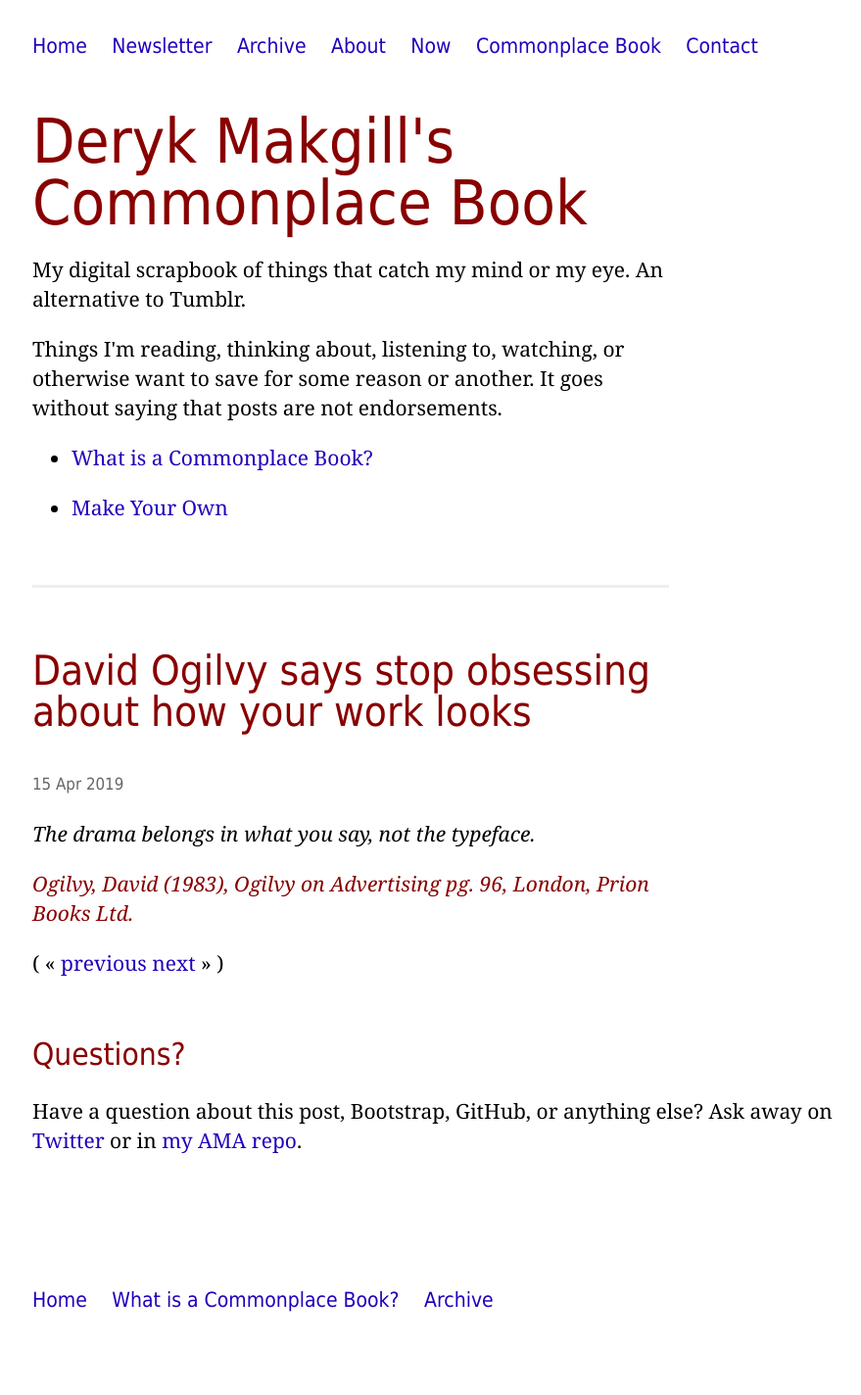
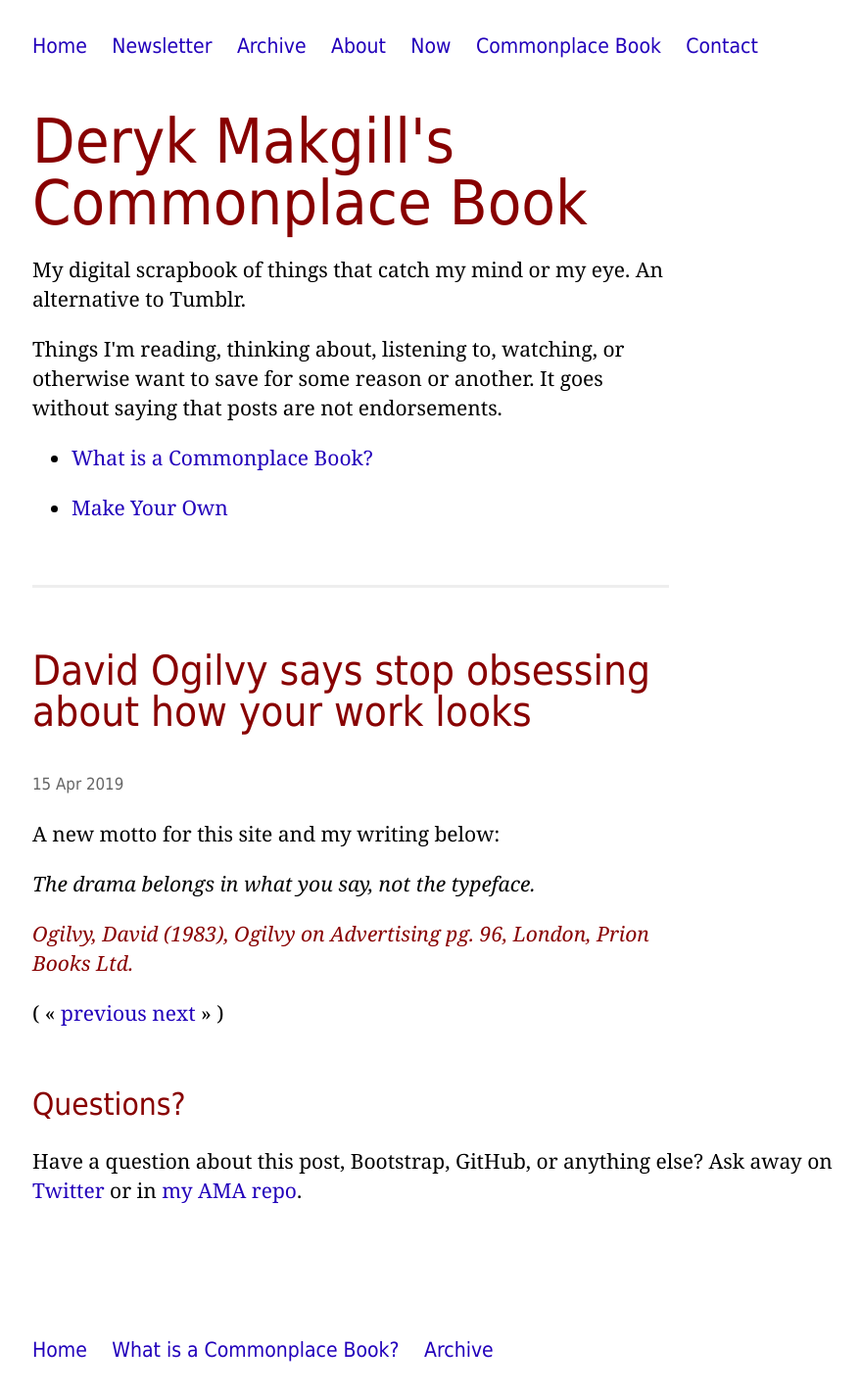
Before and after one commit to derykmakgill/commonplace, a Jekyll site: the page built from _posts/2019-04-15-ogilvy-typeface.md, in a window 1280 px wide. Shown: the whole page at 98% size, without its empty margins (187-1066 px from the left). Built offline with Jekyll 4.4.1, drawn with Linux system fonts in a browser that asks for light colours; before the commit the page ends 1373 px from its top, so only the background shows below that.

Commit message:
Update 2019-04-15-ogilvy-typeface.md

```diff
--- a/_posts/2019-04-15-ogilvy-typeface.md
+++ b/_posts/2019-04-15-ogilvy-typeface.md
@@ -3,6 +3,8 @@ layout: post
 title: David Ogilvy says stop obsessing about how your work looks
 ---
 
+A new motto for this site and my writing below:
+
 >The drama belongs in what you say, not the typeface.
 
 <cite>Ogilvy, David (1983), Ogilvy on Advertising pg. 96, London, Prion Books Ltd.</cite>
```
